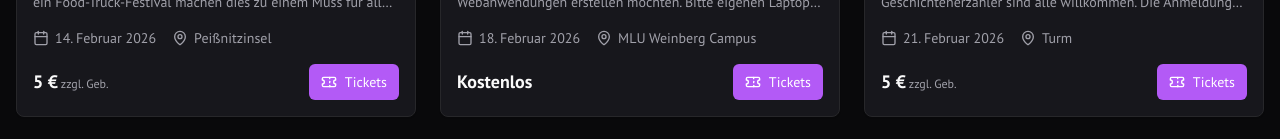
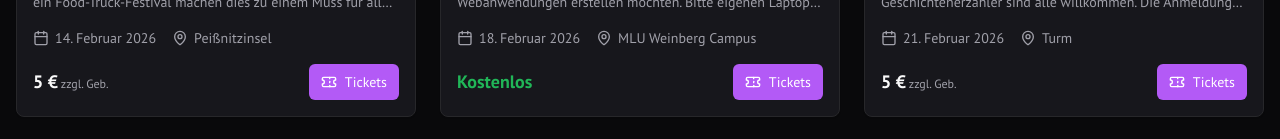
Before and after one commit to Meusel/Eventradar, a Next.js app: page / in a window 1280 px wide. Shown: the part 1115-1254 px from the top of the page. Built offline with nearby package versions, Linux system fonts and the light colour scheme; what @genkit-ai/google-genai, genkit would draw is missing.

Commit message:
Kennzeichnung kostenlos

```diff
--- a/src/components/event-card.tsx
+++ b/src/components/event-card.tsx
@@ -75,7 +75,7 @@ export default function EventCard({ event, priority = false }: EventCardProps) {
 
         <div className="mt-4 flex items-center justify-between gap-2">
             <div className='flex-shrink-0'>
-                <span className="text-lg font-bold">{event.price > 0 ? `${event.price} €` : 'Kostenlos'}</span>
+                <span className={`text-lg font-bold ${event.price === 0 ? 'text-green-500 animate-pulse' : ''}`}>{event.price > 0 ? `${event.price} €` : 'Kostenlos'}</span>
                 {event.price > 0 && <span className="text-xs text-muted-foreground"> zzgl. Geb.</span>}
             </div>
 
```
